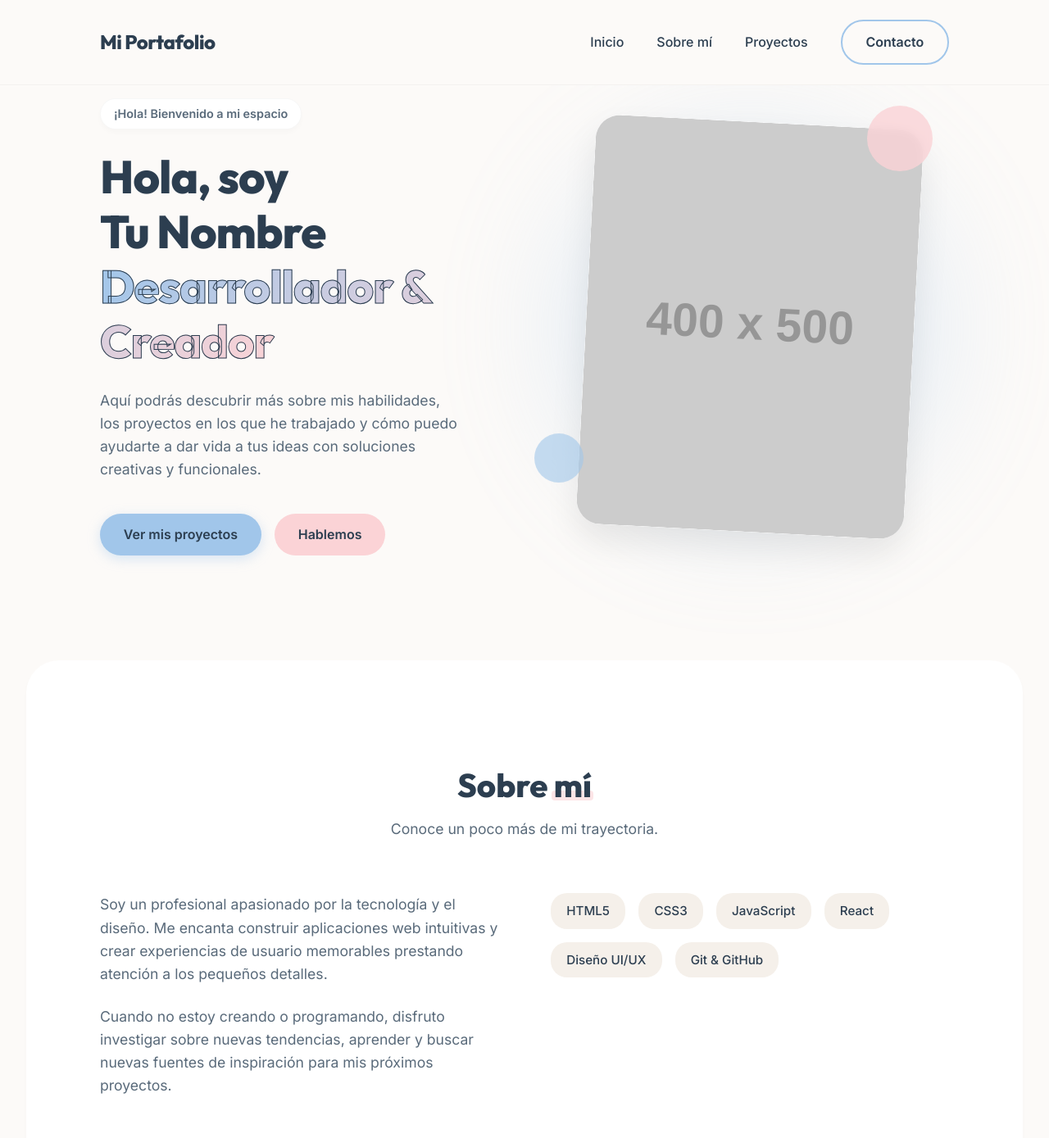
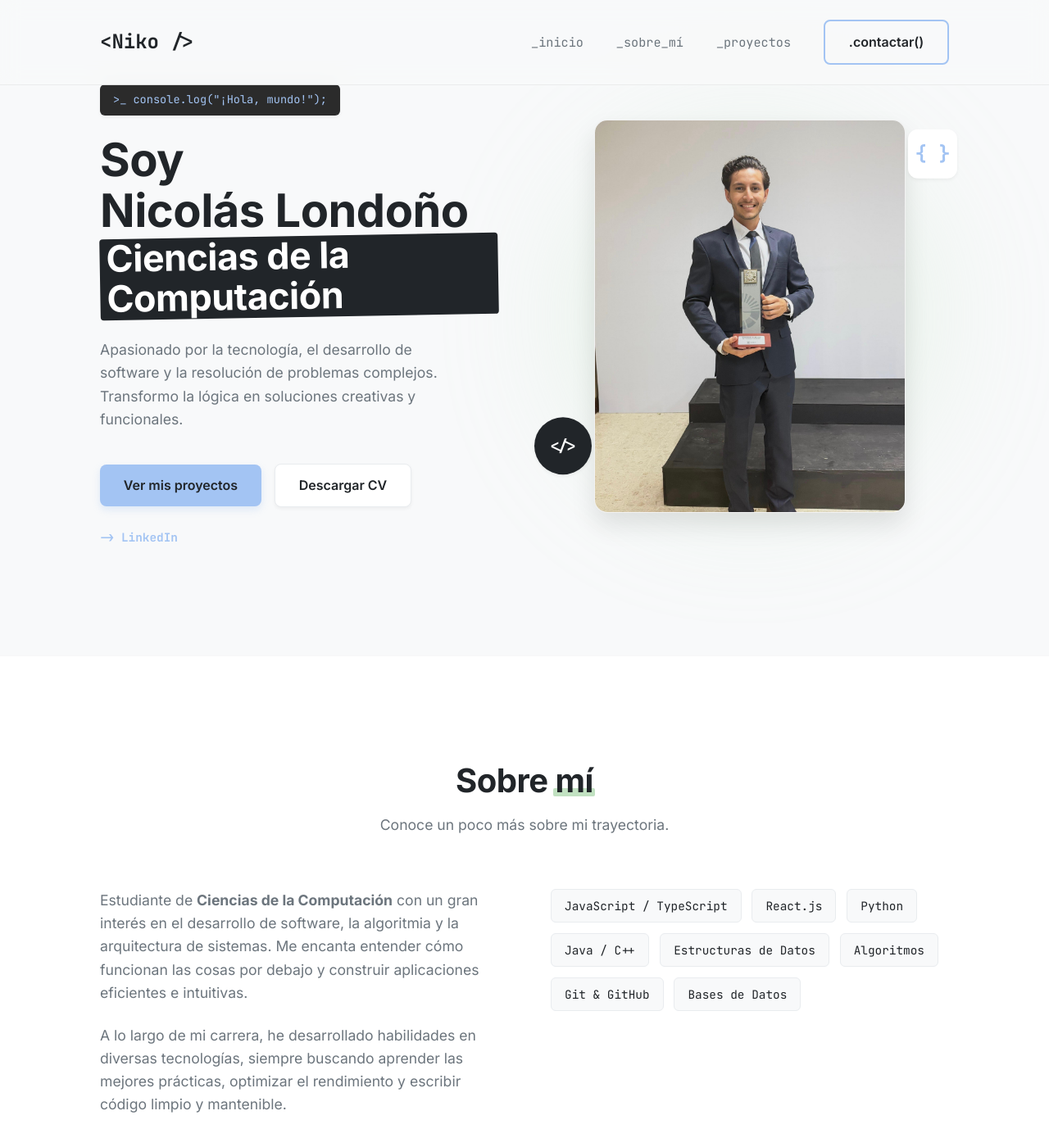
Before and after one commit to niko-londono/Landing-Page, a website built with Vite: page index.html in a window 1280 px wide. Shown: the top 1389 px of the page at 82% size. Built offline with nearby package versions, Linux system fonts and the light colour scheme; placeholder pictures from the web are drawn by us.

Commit message:
actualizar datos

```diff
--- a/index.html
+++ b/index.html
@@ -3,24 +3,24 @@
   <head>
     <meta charset="UTF-8" />
     <meta name="viewport" content="width=device-width, initial-scale=1.0" />
-    <meta name="description" content="Portafolio personal con mis proyectos y experiencia." />
-    <title>Mi Portafolio Personal</title>
-    <!-- Google Fonts -->
+    <meta name="description" content="Portafolio de Nicolás Londoño - Ciencias de la Computación" />
+    <title>Nicolás Londoño | Ciencias de la Computación</title>
+    <!-- Google Fonts: Inter para texto, JetBrains Mono para toques de código -->
     <link rel="preconnect" href="https://fonts.googleapis.com">
     <link rel="preconnect" href="https://fonts.gstatic.com" crossorigin>
-    <link href="https://fonts.googleapis.com/css2?family=Inter:wght@300;400;500;600;700&family=Outfit:wght@400;600;800&display=swap" rel="stylesheet">
+    <link href="https://fonts.googleapis.com/css2?family=Inter:wght@300;400;500;600;700&family=JetBrains+Mono:wght@400;700&display=swap" rel="stylesheet">
   </head>
   <body>
     <div id="app">
       <header class="header">
         <div class="container">
           <nav class="navbar">
-            <a href="#" class="logo">Mi Portafolio</a>
+            <a href="#" class="logo">&lt;Niko /&gt;</a>
             <ul class="nav-links">
-              <li><a href="#inicio">Inicio</a></li>
-              <li><a href="#sobre-mi">Sobre mí</a></li>
-              <li><a href="#proyectos">Proyectos</a></li>
-              <li><a href="#contacto" class="btn btn-outline">Contacto</a></li>
+              <li><a href="#inicio">_inicio</a></li>
+              <li><a href="#sobre-mi">_sobre_mí</a></li>
+              <li><a href="#proyectos">_proyectos</a></li>
+              <li><a href="#contacto" class="btn btn-outline">.contactar()</a></li>
             </ul>
           </nav>
         </div>
@@ -31,26 +31,33 @@
         <section id="inicio" class="hero">
           <div class="container hero-content">
             <div class="hero-text">
-              <span class="badge">¡Hola! Bienvenido a mi espacio</span>
-              <h1 class="hero-title">Hola, soy <br><strong>Tu Nombre</strong> <br> <span class="highlight">Desarrollador & Creador</span></h1>
+              <span class="badge">&gt;_ console.log("¡Hola, mundo!");</span>
+              <h1 class="hero-title">Soy <br><strong>Nicolás Londoño</strong> <br> <span class="highlight">Ciencias de la Computación</span></h1>
               <p class="hero-description">
-                Aquí podrás descubrir más sobre mis habilidades, los proyectos en los que he trabajado y cómo puedo ayudarte a dar vida a tus ideas con soluciones creativas y funcionales.
+                Apasionado por la tecnología, el desarrollo de software y la resolución de problemas complejos. Transformo la lógica en soluciones creativas y funcionales.
               </p>
               <div class="hero-actions">
                 <a href="#proyectos" class="btn btn-primary">Ver mis proyectos</a>
-                <a href="#contacto" class="btn btn-secondary">Hablemos</a>
+                <a href="/fotos/Nicolas%20Londo%C3%B1o%20Hernandez%20CV.pdf" target="_blank" rel="noopener noreferrer" class="btn btn-secondary">Descargar CV</a>
+              </div>
+              <div class="social-links" style="margin-top: 1.5rem;">
+                <a href="https://www.linkedin.com/in/nicolas-londoño-317336199/" target="_blank" class="link-arrow" style="font-family: var(--font-code); font-size: 0.9rem;">-> LinkedIn</a>
               </div>
             </div>
             <div class="hero-image-wrapper">
               <!-- Decorative background shape -->
               <div class="shape-bg"></div>
-              <!-- Placeholder for profile picture -->
+              <!-- Profile picture -->
               <div class="profile-container">
-                <img src="https://via.placeholder.com/400x500/AEC6CF/ffffff?text=Tu+Foto" alt="Tu foto de perfil" class="profile-img" />
+                <img src="/fotos/foto_niko.JPG" alt="Nicolás Londoño" class="profile-img" />
               </div>
               <!-- Floating decorative shapes -->
-              <div class="shape floating-shape-1"></div>
-              <div class="shape floating-shape-2"></div>
+              <div class="shape floating-shape-1">
+                <span class="code-symbol">{ }</span>
+              </div>
+              <div class="shape floating-shape-2">
+                <span class="code-symbol">&lt;/&gt;</span>
+              </div>
             </div>
           </div>
         </section>
@@ -60,31 +67,47 @@
           <div class="container">
             <div class="section-header">
               <h2 class="section-title">Sobre <span>mí</span></h2>
-              <p class="section-subtitle">Conoce un poco más de mi trayectoria.</p>
+              <p class="section-subtitle">Conoce un poco más sobre mi trayectoria.</p>
             </div>
             <div class="about-content">
               <div class="about-text">
                 <p>
-                  Soy un profesional apasionado por la tecnología y el diseño. Me encanta construir aplicaciones web intuitivas y crear experiencias de usuario memorables prestando atención a los pequeños detalles.
+                  Estudiante de <strong>Ciencias de la Computación</strong> con un gran interés en el desarrollo de software, la algoritmia y la arquitectura de sistemas. Me encanta entender cómo funcionan las cosas por debajo y construir aplicaciones eficientes e intuitivas.
                 </p>
                 <p>
-                  Cuando no estoy creando o programando, disfruto investigar sobre nuevas tendencias, aprender y buscar nuevas fuentes de inspiración para mis próximos proyectos.
+                  A lo largo de mi carrera, he desarrollado habilidades en diversas tecnologías, siempre buscando aprender las mejores prácticas, optimizar el rendimiento y escribir código limpio y mantenible.
                 </p>
               </div>
               <div class="skills-container">
-                <span class="skill-tag">HTML5</span>
-                <span class="skill-tag">CSS3</span>
-                <span class="skill-tag">JavaScript</span>
-                <span class="skill-tag">React</span>
-                <span class="skill-tag">Diseño UI/UX</span>
+                <!-- Habilidades clave -->
+                <span class="skill-tag">JavaScript / TypeScript</span>
+                <span class="skill-tag">React.js</span>
+                <span class="skill-tag">Python</span>
+                <span class="skill-tag">Java / C++</span>
+                <span class="skill-tag">Estructuras de Datos</span>
+                <span class="skill-tag">Algoritmos</span>
                 <span class="skill-tag">Git & GitHub</span>
+                <span class="skill-tag">Bases de Datos</span>
               </div>
             </div>
           </div>
         </section>
 
+        <!-- Aptitudes / Certifications Section -->
+        <section id="aptitudes" class="projects">
+           <div class="container">
+             <div class="section-header">
+               <h2 class="section-title">Mis <span>Aptitudes</span></h2>
+               <p class="section-subtitle">Habilidades destacadas y certificaciones.</p>
+             </div>
+             <div style="display: flex; justify-content: center;">
+                <img src="/fotos/Captura%20de%20pantalla%20APTITUDES.png" alt="Aptitudes" style="max-width: 100%; border-radius: var(--border-radius); box-shadow: var(--shadow-md);" />
+             </div>
+           </div>
+        </section>
+
         <!-- Projects Section Placeholder -->
-        <section id="proyectos" class="projects">
+        <section id="proyectos" class="projects" style="background-color: var(--bg-surface);">
           <div class="container">
             <div class="section-header">
               <h2 class="section-title">Mis <span>Proyectos</span></h2>
@@ -95,36 +118,29 @@
               <!-- Project Card 1 -->
               <div class="project-card">
                 <div class="project-image">
-                  <img src="https://via.placeholder.com/600x400/E5E0FF/333333?text=Proyecto+1" alt="Proyecto 1">
+                  <div class="code-window">
+                    <div class="window-header">
+                       <span class="dot red"></span>
+                       <span class="dot yellow"></span>
+                       <span class="dot green"></span>
+                    </div>
+                    <div class="window-body">
+                       <code>
+                         <span style="color:#b58900;">function</span> <span style="color:#268bd2;">buildApp</span>() {<br>
+                         &nbsp;&nbsp;<span style="color:#cb4b16;">return</span> "Solución";<br>
+                         }
+                       </code>
+                    </div>
+                  </div>
                 </div>
                 <div class="project-info">
-                  <h3>Nombre del Proyecto 1</h3>
-                  <p>Breve descripción del proyecto, tecnologías usadas y el problema que resuelve.</p>
-                  <a href="#" class="link-arrow">Ver detalles &rarr;</a>
+                  <h3>Proyecto 1 (Ejemplo)</h3>
+                  <p>Aplicación desarrollada usando React y Node.js para resolver un problema específico.</p>
+                  <a href="#" class="link-arrow">Ver código fuente &rarr;</a>
                 </div>
               </div>
-              <!-- Project Card 2 -->
-              <div class="project-card">
-                <div class="project-image">
-                  <img src="https://via.placeholder.com/600x400/FFD1DC/333333?text=Proyecto+2" alt="Proyecto 2">
-                </div>
-                <div class="project-info">
-                  <h3>Nombre del Proyecto 2</h3>
-                  <p>Breve descripción del proyecto, tecnologías usadas y el problema que resuelve.</p>
-                  <a href="#" class="link-arrow">Ver detalles &rarr;</a>
-                </div>
-              </div>
-              <!-- Project Card 3 -->
-              <div class="project-card">
-                <div class="project-image">
-                  <img src="https://via.placeholder.com/600x400/B4D4E1/333333?text=Proyecto+3" alt="Proyecto 3">
-                </div>
-                <div class="project-info">
-                  <h3>Nombre del Proyecto 3</h3>
-                  <p>Breve descripción del proyecto, tecnologías usadas y el problema que resuelve.</p>
-                  <a href="#" class="link-arrow">Ver detalles &rarr;</a>
-                </div>
-              </div>
+
+              <!-- Más proyectos se pueden agregar aquí -->
             </div>
           </div>
         </section>
@@ -133,12 +149,12 @@
       <footer id="contacto" class="footer">
         <div class="container">
           <div class="footer-content">
-            <h2>¿Listo para empezar un proyecto?</h2>
-            <p>Ponte en contacto conmigo para discutir cómo podemos trabajar juntos.</p>
+            <h2>¿Listo para colaborar?</h2>
+            <p>Ponte en contacto conmigo para discutir cómo podemos trabajar juntos o si quieres hablar sobre tecnología.</p>
             <a href="mailto:tu-correo@ejemplo.com" class="btn btn-primary btn-large">Envíame un correo</a>
           </div>
           <div class="footer-bottom">
-            <p>&copy; 2026 Tu Nombre. Todos los derechos reservados.</p>
+            <p>&copy; 2026 Nicolás Londoño Hernández. Todos los derechos reservados.</p>
           </div>
         </div>
       </footer>
--- /dev/null
+++ b/public/fotos/URL LINKEDING.txt
@@ -0,0 +1 @@
+https://www.linkedin.com/in/nicolas-londoño-317336199/
--- a/src/style.css
+++ b/src/style.css
@@ -1,29 +1,31 @@
 :root {
-  /* Color Palette */
-  --bg-base: #fcfaf8; /* Bone white base */
+  /* Color Palette - CS / Tech Light Theme */
+  --bg-base: #f8f9fa; /* Light grey base, clean */
   --bg-surface: #ffffff;
-  --bg-alt: #f5f0ea; /* Slightly darker for contrast areas */
+  --bg-alt: #f1f3f5;
 
-  --text-main: #2c3e50; /* Charcoal for high contrast and readability */
-  --text-muted: #596a7a;
+  --text-main: #212529; /* Dark tech grey */
+  --text-muted: #6c757d;
 
-  --accent-primary: #a1c6ea; /* Soft pastel blue */
-  --accent-primary-hover: #8ab6df;
+  /* Accents */
+  --accent-primary: #a3c4f3; /* Soft code blue */
+  --accent-primary-hover: #8bb4e7;
 
-  --accent-secondary: #fbd3d6; /* Soft pastel peach/pink */
-  --accent-tertiary: #d8e2dc; /* Soft sage/grey */
+  --accent-secondary: #c1e1c1; /* Soft mint green (success/terminal vibe) */
+  --accent-tertiary: #f4c2c2; /* Soft error/pastel red */
 
   /* Typography */
-  --font-heading: 'Outfit', sans-serif;
+  --font-heading: 'Inter', sans-serif;
   --font-body: 'Inter', sans-serif;
+  --font-code: 'JetBrains Mono', monospace; /* Monospaced for tech feel */
 
   /* Spacing & Layout */
   --container-width: 1100px;
-  --border-radius: 16px;
+  --border-radius: 12px; /* Slightly less rounded for a more structured look */
   --transition: all 0.3s cubic-bezier(0.25, 0.8, 0.25, 1);
-  --shadow-sm: 0 4px 6px rgba(0, 0, 0, 0.02);
-  --shadow-md: 0 10px 30px rgba(0, 0, 0, 0.05);
-  --shadow-lg: 0 20px 40px rgba(0, 0, 0, 0.08);
+  --shadow-sm: 0 2px 4px rgba(0, 0, 0, 0.05);
+  --shadow-md: 0 8px 16px rgba(0, 0, 0, 0.08);
+  --shadow-lg: 0 15px 30px rgba(0, 0, 0, 0.1);
 }
 
 /* Reset & Base Styles */
@@ -63,9 +65,10 @@ ul {
 /* Typography */
 h1, h2, h3, h4, h5, h6 {
   font-family: var(--font-heading);
-  font-weight: 800;
+  font-weight: 700;
   line-height: 1.2;
   color: var(--text-main);
+  letter-spacing: -0.5px;
 }
 
 .container {
@@ -78,7 +81,7 @@ h1, h2, h3, h4, h5, h6 {
 .btn {
   display: inline-block;
   padding: 0.8rem 1.8rem;
-  border-radius: 50px;
+  border-radius: 8px; /* Techy structure */
   font-weight: 600;
   font-family: var(--font-body);
   text-align: center;
@@ -89,28 +92,31 @@ h1, h2, h3, h4, h5, h6 {
 .btn-primary {
   background-color: var(--accent-primary);
   color: var(--text-main);
-  box-shadow: 0 4px 15px rgba(161, 198, 234, 0.4);
+  box-shadow: 0 4px 10px rgba(163, 196, 243, 0.3);
 }
 
 .btn-primary:hover {
   background-color: var(--accent-primary-hover);
   transform: translateY(-2px);
-  box-shadow: 0 8px 20px rgba(161, 198, 234, 0.6);
+  box-shadow: 0 6px 15px rgba(163, 196, 243, 0.5);
 }
 
 .btn-secondary {
-  background-color: var(--accent-secondary);
+  background-color: var(--bg-surface);
   color: var(--text-main);
+  border: 1px solid #e9ecef;
+  box-shadow: var(--shadow-sm);
 }
 
 .btn-secondary:hover {
-  background-color: #f5b7bd;
+  background-color: var(--bg-alt);
   transform: translateY(-2px);
 }
 
 .btn-outline {
   border: 2px solid var(--accent-primary);
   color: var(--text-main);
+  border-radius: 8px;
 }
 
 .btn-outline:hover {
@@ -131,9 +137,9 @@ h1, h2, h3, h4, h5, h6 {
   z-index: 1000;
   transition: var(--transition);
   padding: 1.5rem 0;
-  background-color: rgba(252, 250, 248, 0.9);
-  backdrop-filter: blur(10px);
-  border-bottom: 1px solid rgba(0,0,0,0.03);
+  background-color: rgba(248, 249, 250, 0.85);
+  backdrop-filter: blur(12px);
+  border-bottom: 1px solid rgba(0,0,0,0.05);
 }
 
 .header.scrolled {
@@ -148,10 +154,10 @@ h1, h2, h3, h4, h5, h6 {
 }
 
 .logo {
-  font-family: var(--font-heading);
+  font-family: var(--font-code); /* Code look for logo */
   font-size: 1.5rem;
-  font-weight: 800;
-  letter-spacing: -0.5px;
+  font-weight: 700;
+  color: var(--text-main);
 }
 
 .nav-links {
@@ -162,7 +168,14 @@ h1, h2, h3, h4, h5, h6 {
 
 .nav-links a:not(.btn) {
   font-weight: 500;
+  font-family: var(--font-code);
+  font-size: 0.95rem;
   position: relative;
+  color: var(--text-muted);
+}
+
+.nav-links a:not(.btn):hover {
+  color: var(--text-main);
 }
 
 .nav-links a:not(.btn)::after {
@@ -207,11 +220,10 @@ section {
   bottom: 5px;
   left: -5%;
   width: 110%;
-  height: 12px;
+  height: 10px;
   background-color: var(--accent-secondary);
   z-index: -1;
-  border-radius: 4px;
-  opacity: 0.6;
+  border-radius: 2px;
 }
 
 .section-subtitle {
@@ -224,7 +236,7 @@ section {
   min-height: 100vh;
   display: flex;
   align-items: center;
-  padding-top: 120px;
+  padding-top: 100px;
   position: relative;
   overflow: hidden;
 }
@@ -238,21 +250,20 @@ section {
 
 .badge {
   display: inline-block;
-  padding: 0.4rem 1rem;
-  background-color: var(--bg-surface);
-  border-radius: 30px;
-  font-size: 0.9rem;
-  font-weight: 600;
-  color: var(--text-muted);
+  padding: 0.5rem 1rem;
+  background-color: #2b2b2b;
+  border-radius: 6px;
+  font-size: 0.85rem;
+  font-family: var(--font-code);
+  color: #a3c4f3; /* Terminal text color */
   margin-bottom: 1.5rem;
   box-shadow: var(--shadow-sm);
-  border: 1px solid rgba(0,0,0,0.03);
 }
 
 .hero-title {
   font-size: 3.5rem;
   margin-bottom: 1.5rem;
-  letter-spacing: -1px;
+  line-height: 1.1;
 }
 
 .hero-title strong {
@@ -260,11 +271,13 @@ section {
 }
 
 .hero-title .highlight {
-  color: transparent;
-  -webkit-text-stroke: 1px var(--text-main);
-  background: linear-gradient(120deg, var(--accent-primary), var(--accent-secondary));
-  -webkit-background-clip: text;
-  background-clip: text;
+  display: inline-block;
+  color: #fff;
+  background-color: var(--text-main);
+  padding: 0 0.5rem;
+  border-radius: 4px;
+  font-size: 2.8rem;
+  transform: rotate(-1deg);
 }
 
 .hero-description {
@@ -277,6 +290,7 @@ section {
 .hero-actions {
   display: flex;
   gap: 1rem;
+  align-items: center;
 }
 
 /* Hero Image & Shapes */
@@ -289,30 +303,25 @@ section {
 
 .shape-bg {
   position: absolute;
-  width: 450px;
-  height: 450px;
-  background-color: var(--accent-primary);
+  width: 400px;
+  height: 400px;
+  background-color: var(--accent-secondary);
   border-radius: 50%;
-  filter: blur(80px);
-  opacity: 0.3;
+  filter: blur(90px);
+  opacity: 0.4;
   z-index: -1;
 }
 
 .profile-container {
   width: 100%;
-  max-width: 400px;
-  height: 500px;
-  border-radius: 30px;
+  max-width: 380px;
+  height: 480px;
+  border-radius: 16px;
   overflow: hidden;
   box-shadow: var(--shadow-lg);
   position: relative;
-  transform: rotate(3deg);
-  transition: var(--transition);
   background-color: var(--bg-surface);
-}
-
-.profile-container:hover {
-  transform: rotate(0deg) translateY(-10px);
+  border: 1px solid rgba(0,0,0,0.05);
 }
 
 .profile-img {
@@ -323,48 +332,55 @@ section {
 }
 
 .profile-container:hover .profile-img {
-  transform: scale(1.05);
+  transform: scale(1.03);
 }
 
 .shape {
   position: absolute;
-  border-radius: 50%;
   z-index: 2;
-  animation: float 6s ease-in-out infinite;
+  animation: float 5s ease-in-out infinite;
+  display: flex;
+  align-items: center;
+  justify-content: center;
+  font-family: var(--font-code);
+  font-weight: bold;
+  box-shadow: var(--shadow-sm);
 }
 
 .floating-shape-1 {
-  width: 80px;
-  height: 80px;
-  background-color: var(--accent-secondary);
-  top: -20px;
-  right: 20px;
-  opacity: 0.8;
-  backdrop-filter: blur(5px);
+  width: 60px;
+  height: 60px;
+  background-color: var(--bg-surface);
+  border-radius: 12px;
+  top: 20px;
+  right: -10px;
+  color: var(--accent-primary);
+  font-size: 1.5rem;
 }
 
 .floating-shape-2 {
-  width: 60px;
-  height: 60px;
-  background-color: var(--accent-primary);
+  width: 70px;
+  height: 70px;
+  background-color: var(--text-main);
+  border-radius: 50%;
   bottom: 40px;
   left: -20px;
-  opacity: 0.6;
-  animation-delay: -3s;
+  color: #fff;
+  animation-delay: -2.5s;
+  font-size: 1.2rem;
 }
 
 @keyframes float {
   0% { transform: translateY(0px); }
-  50% { transform: translateY(-20px); }
+  50% { transform: translateY(-15px); }
   100% { transform: translateY(0px); }
 }
 
 /* About Section */
 .about {
   background-color: var(--bg-surface);
-  border-radius: 40px;
-  margin: 0 2rem;
-  box-shadow: var(--shadow-sm);
+  border-top: 1px solid rgba(0,0,0,0.03);
+  border-bottom: 1px solid rgba(0,0,0,0.03);
 }
 
 .about-content {
@@ -382,23 +398,25 @@ section {
 .skills-container {
   display: flex;
   flex-wrap: wrap;
-  gap: 1rem;
+  gap: 0.8rem;
   align-content: flex-start;
 }
 
 .skill-tag {
-  padding: 0.6rem 1.2rem;
-  background-color: var(--bg-alt);
-  border-radius: 20px;
-  font-weight: 500;
-  font-size: 0.95rem;
+  padding: 0.5rem 1rem;
+  background-color: var(--bg-base);
+  border: 1px solid #e9ecef;
+  border-radius: 6px;
+  font-family: var(--font-code);
+  font-size: 0.9rem;
   color: var(--text-main);
   transition: var(--transition);
 }
 
 .skill-tag:hover {
-  background-color: var(--accent-primary);
+  background-color: var(--text-main);
   color: #fff;
+  border-color: var(--text-main);
   transform: translateY(-2px);
 }
 
@@ -409,7 +427,7 @@ section {
 
 .projects-grid {
   display: grid;
-  grid-template-columns: repeat(auto-fit, minmax(320px, 1fr));
+  grid-template-columns: repeat(auto-fit, minmax(340px, 1fr));
   gap: 2.5rem;
 }
 
@@ -419,47 +437,77 @@ section {
   overflow: hidden;
   box-shadow: var(--shadow-sm);
   transition: var(--transition);
-  border: 1px solid rgba(0,0,0,0.02);
+  border: 1px solid rgba(0,0,0,0.05);
+  display: flex;
+  flex-direction: column;
 }
 
 .project-card:hover {
-  transform: translateY(-10px);
-  box-shadow: var(--shadow-lg);
+  transform: translateY(-8px);
+  box-shadow: var(--shadow-md);
 }
 
+/* Code Window Simulation for Project Image placeholder */
 .project-image {
-  height: 220px;
+  height: 200px;
+  background-color: #282c34;
+  padding: 1rem;
   overflow: hidden;
 }
 
-.project-image img {
+.code-window {
   width: 100%;
   height: 100%;
-  object-fit: cover;
-  transition: transform 0.5s ease;
+  display: flex;
+  flex-direction: column;
 }
 
-.project-card:hover .project-image img {
-  transform: scale(1.05);
+.window-header {
+  display: flex;
+  gap: 6px;
+  margin-bottom: 1rem;
+}
+
+.dot {
+  width: 10px;
+  height: 10px;
+  border-radius: 50%;
+}
+.dot.red { background-color: #ff5f56; }
+.dot.yellow { background-color: #ffbd2e; }
+.dot.green { background-color: #27c93f; }
+
+.window-body {
+  font-family: var(--font-code);
+  font-size: 0.85rem;
+  color: #abb2bf;
+  line-height: 1.5;
 }
 
 .project-info {
   padding: 2rem;
+  flex-grow: 1;
+  display: flex;
+  flex-direction: column;
 }
 
 .project-info h3 {
   font-size: 1.3rem;
   margin-bottom: 0.8rem;
+  font-family: var(--font-code);
 }
 
 .project-info p {
   color: var(--text-muted);
   margin-bottom: 1.5rem;
   font-size: 0.95rem;
+  flex-grow: 1;
 }
 
 .link-arrow {
   font-weight: 600;
+  font-family: var(--font-code);
+  font-size: 0.9rem;
   color: var(--accent-primary);
   display: inline-flex;
   align-items: center;
@@ -473,20 +521,18 @@ section {
 .footer {
   background-color: var(--text-main);
   color: #fff;
-  padding: 6rem 0 2rem;
+  padding: 5rem 0 2rem;
   text-align: center;
-  border-top-left-radius: 40px;
-  border-top-right-radius: 40px;
 }
 
 .footer-content {
   max-width: 600px;
-  margin: 0 auto 4rem;
+  margin: 0 auto 3rem;
 }
 
 .footer-content h2 {
   color: #fff;
-  font-size: 2.5rem;
+  font-size: 2.2rem;
   margin-bottom: 1rem;
 }
 
@@ -501,6 +547,7 @@ section {
   border-top: 1px solid rgba(255,255,255,0.1);
   color: rgba(255,255,255,0.5);
   font-size: 0.9rem;
+  font-family: var(--font-code);
 }
 
 /* Responsive */
@@ -530,18 +577,18 @@ section {
 
 @media (max-width: 768px) {
   .nav-links {
-    display: none; /* simple mobile menu fallback */
+    display: none;
   }
 
   .hero-title {
     font-size: 2.5rem;
   }
 
+  .hero-title .highlight {
+    font-size: 2rem;
+  }
+
   section {
     padding: 5rem 0;
   }
-
-  .about {
-    margin: 0 1rem;
-  }
 }
```
Also changed, not shown: public/fotos/Captura de pantalla APTITUDES.png (added), public/fotos/foto_niko.JPG (added), 1 other file.
